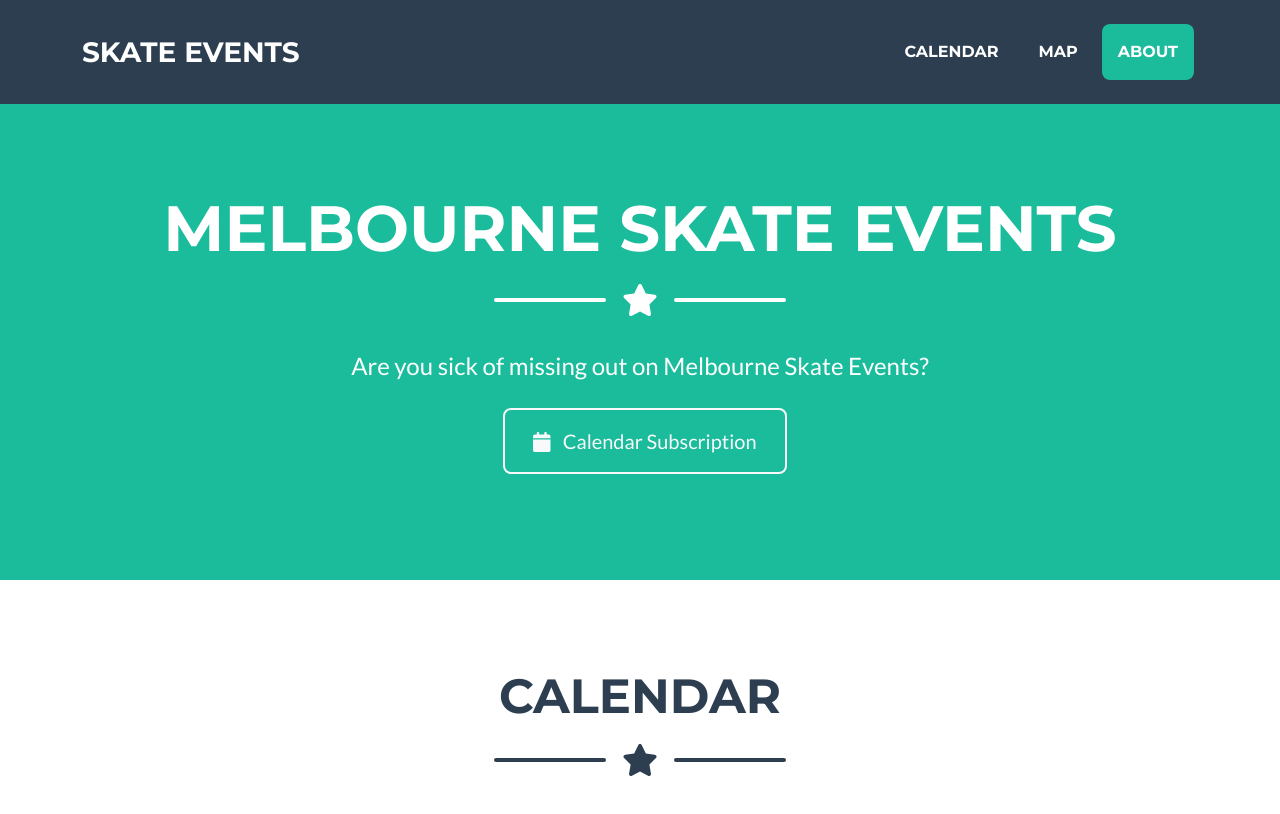
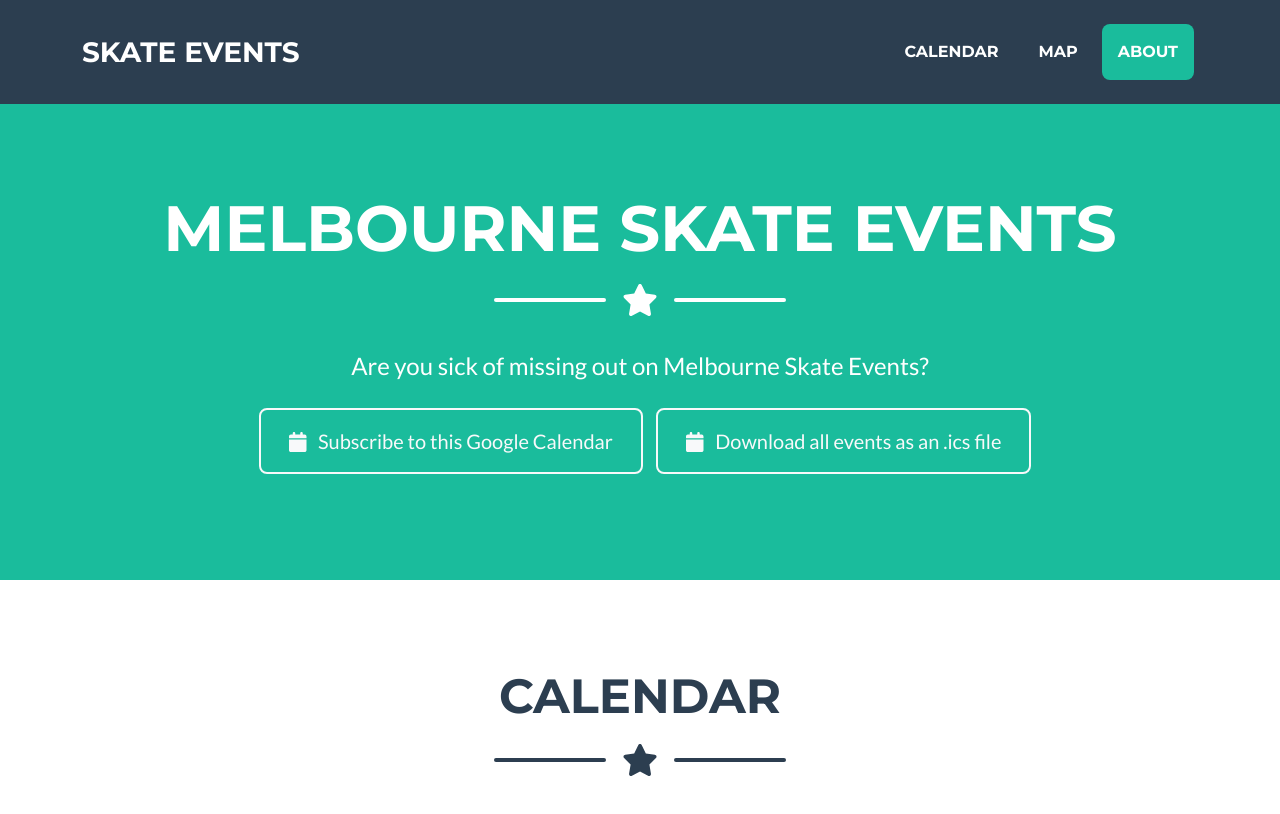
Before and after one commit to SkateCal/SkateCal.github.io, a website: page docs/index.html in a window 1280 px wide. Shown: the top 814 px of the page. Drawn offline with nearby package versions, Linux system fonts and the light colour scheme; grey boxes are pictures that could not be loaded.

Commit message:
Add a proper subscribe button

```diff
--- a/docs/index.html
+++ b/docs/index.html
@@ -138,11 +138,20 @@
         <div class="text-center mt-4">
           <a
             class="btn btn-xl btn-outline-light"
+            href="https://calendar.google.com/calendar/u/0/r?cid=a1ea916499d6db621e14c510b15575dfeda9c4e90877d9c4e7e28d70fb778aa1@group.calendar.google.com"
+            style="margin-bottom: 10px; margin-left: 10px"
+          >
+            <i class="fas fa-calendar me-2"></i>
+            Subscribe to this Google Calendar
+          </a>
+
+          <a
+            class="btn btn-xl btn-outline-light"
             href="https://calendar.google.com/calendar/ical/a1ea916499d6db621e14c510b15575dfeda9c4e90877d9c4e7e28d70fb778aa1%40group.calendar.google.com/public/basic.ics"
             style="margin-bottom: 10px; margin-left: 10px"
           >
             <i class="fas fa-calendar me-2"></i>
-            Calendar Subscription
+            Download all events as an .ics file
           </a>
         </div>
       </div>
```
